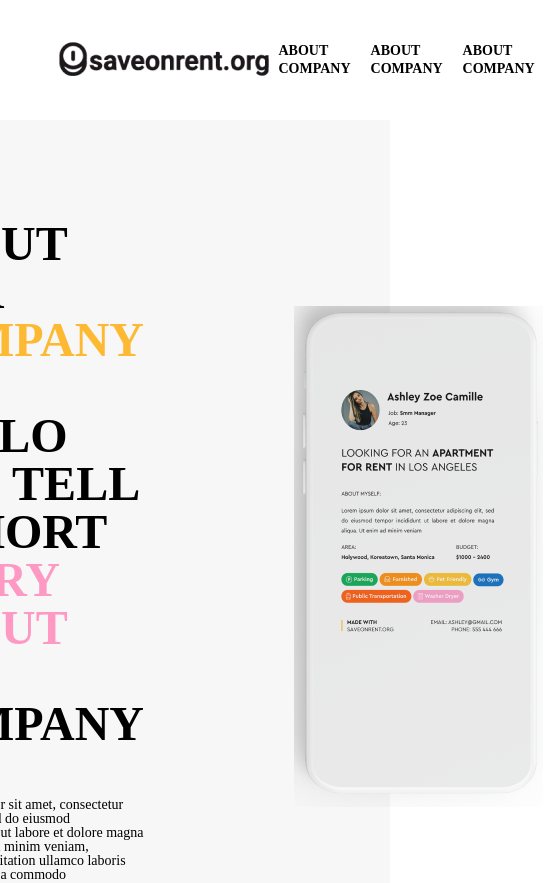
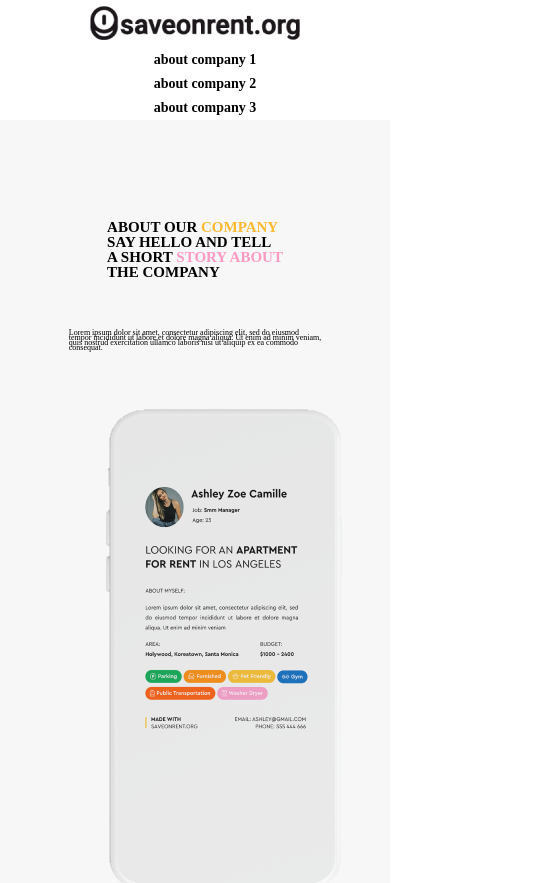
Before and after one commit to dedriver/saveonrents, a React (Vite) app in the folder saveonrent/: page / in a window 390 px wide. Shown: the top 883 px of the page, 545 px wide, since content can reach past the window. Built offline with nearby package versions, Linux system fonts and the light colour scheme; a web font is replaced by a local one.

Commit message:
apdate css

```diff
--- a/saveonrent/src/App.css
+++ b/saveonrent/src/App.css
@@ -0,0 +1,3 @@
+body section {
+    padding: 0 15% 0 15%;
+}
--- a/saveonrent/src/App.jsx
+++ b/saveonrent/src/App.jsx
@@ -3,13 +3,16 @@
 import Heder from './heder/Heder.jsx'
 import Flagman from './flagman/Flagman.jsx'
 import Creates from './assets/creactor/Creates.jsx'
+import './media.css'
 function App() {
   return (
     <>
       <Heder/>
       <main>
         <Flagman/>
-        <Creates/>
+        <h3 className='CreateMainSlogan'>Create infographics<br/>
+for free</h3>
+        {/* <Creates/> */}
       </main>
     </>
   )
--- a/saveonrent/src/assets/creactor/Create.css
+++ b/saveonrent/src/assets/creactor/Create.css
@@ -6,7 +6,10 @@
 
 
 .sectionCreate{
-    margin: 0 15% 0 15%;
+    display: flex;
+    align-items: center;
+    flex-direction: column;
+
 }
 
 
@@ -17,10 +20,30 @@
 .CreateBLOX{
     margin-top: 100px;
     display: flex;
+    flex-direction: row;
 }
 
-.CreateBLOX div {
-    width: 500%;
+.createRightSection{
+    display: flex;
+    width: 500px;
     height: 700px;
     border: 1px solid black;
+    flex-direction: column;
+    align-items: center;
+    margin: px;
 }
+
+.Constructor{
+    font-family: Cera Pro;
+font-size: 14px;
+font-weight: 700;
+color: #C4C4C4;
+
+}
+
+.line{
+    border: 1px solid #C4C4C4;
+    width: 500px;
+    height: 0px;
+    margin-top: 10px;
+}
--- a/saveonrent/src/assets/creactor/Creates.jsx
+++ b/saveonrent/src/assets/creactor/Creates.jsx
@@ -1,12 +1,13 @@
 import './Create.css'
+import Left from './Left';
+import Right from './Right';
 
 export default function Creates(){
     return (<section className="sectionCreate">
-        <h3 className='CreateMainSlogan'>Create infographics<br/>
-for free</h3>
+
             <div className='CreateBLOX'>
-                <div className="reght">r</div>
-                <div className="left">l</div>
+                <Right></Right>
+                <Left></Left>
             </div>
     </section>);
 }
--- /dev/null
+++ b/saveonrent/src/assets/creactor/Right.jsx
@@ -0,0 +1,10 @@
+import './Create.css'
+
+export default function Right(){
+    return<>
+    <section className="createRightSection">
+        <p className='Constructor'>Constructor</p>
+        <div className='line'></div>
+    </section>
+    </>
+}
--- a/saveonrent/src/data.js
+++ b/saveonrent/src/data.js
@@ -1,5 +1,5 @@
 export const hederLiksName = [
-  {name:"about company"},
-  {name:"about company"},
-  {name:"about company"}
+  {name:"about company 1"},
+  {name:"about company 2"},
+  {name:"about company 3"}
 ];
--- a/saveonrent/src/flagman/Flagman.css
+++ b/saveonrent/src/flagman/Flagman.css
@@ -1,27 +1,34 @@
+.flagmanSection{
+    display: flex;
+    flex-direction: row;
+    background-color:  #F7F7F7;
+}
+
+.flagmanSection div{
+    margin-top: 50px;
+}
+
+.flagmanText{
+    display: flex;
+    flex-direction: column;
+    justify-content: center;
+}
 
 .flagmanTextMain{
     font-family: Cera Pro;
     font-size: 48px;
     font-weight: 700;
 }
-
-
-.flagmanTextSecond p{
+.flagmanTextSecond{
+    margin-top: 50px;
     font-family: Cera Pro;
     font-size: 14px;
     font-weight: 400;
+    line-height: 25.2px;
 }
 
-.flagmanSection{
-    display: flex;
-    flex-direction: row;
-    background-color: #F7F7F7;
-    align-items: center;
-    justify-content: center;
-}
-
-.flagmanSection div{
-    margin: 50px;
+.flagmanImg{
+    margin-left: 100px;
 }
 
 .yelow{
--- a/saveonrent/src/heder/Heder.css
+++ b/saveonrent/src/heder/Heder.css
@@ -1,40 +1,31 @@
-@import url("../assets/stylesheet.css");
-
 .sectionHeder{
-   margin: 0 15% 0 15% ;
    display: flex;
    align-items: center;
+   justify-content: space-between;
    height: 120px;
-    width: auto;
-    justify-content: space-between;
+   flex-direction: row;
 }
 
- .HederLinks ul {
+.HederLinks ul{
    display: flex;
    flex-direction: row;
 }
 
- .HederLinks li{
-    margin: 10px;
+.HederLinks ul li{
+margin-left: 20px;
 }
 
 .HederA{
+   color: black;
    font-family: Cera Pro;
 font-size: 14px;
 font-weight: 700;
-    line-height: 17.6px;
-    text-align: left;
-    color: black;
-    text-transform: uppercase;
 }
 
 
-.grenLinks{
-   color:  #01A358;
+.grenLinks ,.HederA:hover{
+   color: #01A358;
    font-family: Cera Pro;
 font-size: 14px;
 font-weight: 700;
-   line-height: 17.6px;
-   text-align: left;
-   text-transform: uppercase;
 }
--- a/saveonrent/src/heder/Heder.jsx
+++ b/saveonrent/src/heder/Heder.jsx
@@ -15,7 +15,7 @@
     }
 
     return(
-        <header>
+
             <section className="sectionHeder">
                 <div className="logo"> <img src={hederLogo} alt="hederlogo"/></div>
                 <div className="HederLinks">
@@ -31,6 +31,6 @@
                     </ul>
                 </div>
             </section>
-        </header>
+
     );
 }
--- /dev/null
+++ b/saveonrent/src/media.css
@@ -0,0 +1,81 @@
+@media (max-width: 500px)
+{
+    body section{
+        padding: 0;
+    }
+    .sectionHeder{
+        display: flex;
+        flex-direction: column;
+        align-items: center;
+        justify-content: center;
+        height: 120px;
+        width: 100%;
+     }
+
+     .HederLinks ul{
+        display: flex;
+        flex-direction: column;
+     }
+
+     .HederLinks ul li{
+     margin-left: 20px;
+     margin-top: 10px;
+     }
+
+     .HederA{
+        color: black;
+        font-family: Cera Pro;
+     font-size: 14px;
+     font-weight: 700;
+     }
+
+
+     .grenLinks ,.HederA:hover{
+        color: #01A358;
+        font-family: Cera Pro;
+     font-size: 14px;
+     font-weight: 700;
+     }
+
+     .flagmanSection{
+        display: flex;
+        flex-direction: column;
+        background-color:  #F7F7F7;
+    }
+
+    .flagmanSection div{
+        margin-top: 50px;
+    }
+
+    .flagmanText{
+        display: flex;
+        flex-direction: column;
+        align-items: center;
+        justify-content: start;
+    }
+
+    .flagmanTextMain{
+        font-family: Cera Pro;
+        font-size: 15px;
+        font-weight: 700;
+    }
+    .flagmanTextSecond{
+        font-family: Cera Pro;
+        font-size: 8px ;
+        font-weight: 400;
+        line-height: 5px;
+    }
+
+    .flagmanImg{
+        margin-left: 100px;
+    }
+
+    .yelow{
+        color: #fdb932;
+    }
+
+    .pink{
+        color: #fe99c4;
+    }
+
+}
```
Also changed, not shown: saveonrent/src/assets/flagmanMainfone.png. Lines whose indentation alone changed are shown as unchanged.
